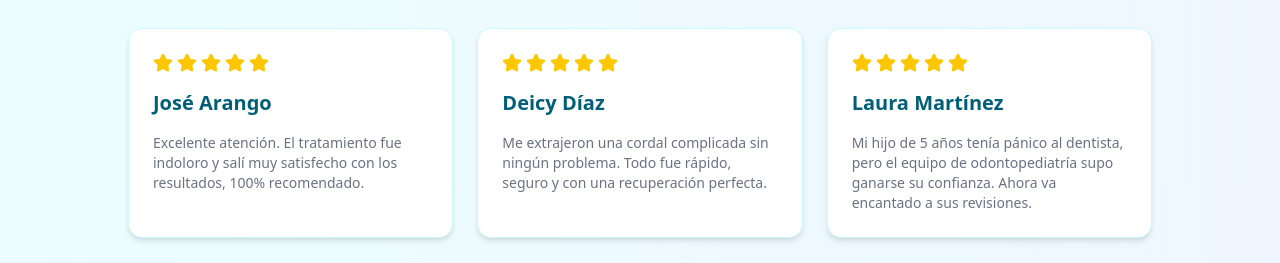
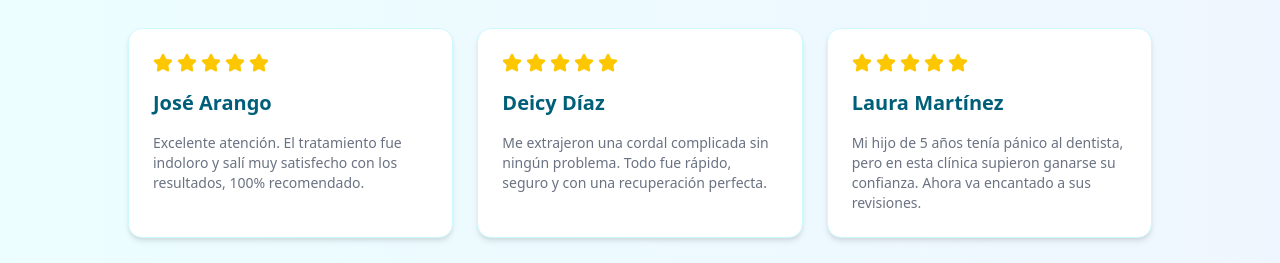
Before and after one commit to LuisPg10/luzdent, a React (Vite) app: page / in a window 1280 px wide. Shown: the part 3880-4143 px from the top of the page. Built offline with nearby package versions, Linux system fonts and the light colour scheme.

Commit message:
Update: info about testimonial content changed

```diff
--- a/src/data/section-contents.ts
+++ b/src/data/section-contents.ts
@@ -97,7 +97,7 @@ export const testimonialContent = [
   },
   {
     name: 'Laura Martínez',
-    text: 'Mi hijo de 5 años tenía pánico al dentista, pero el equipo de odontopediatría supo ganarse su confianza. Ahora va encantado a sus revisiones.',
+    text: 'Mi hijo de 5 años tenía pánico al dentista, pero en esta clínica supieron ganarse su confianza. Ahora va encantado a sus revisiones.',
     rating: 5,
   },
 ];
```
